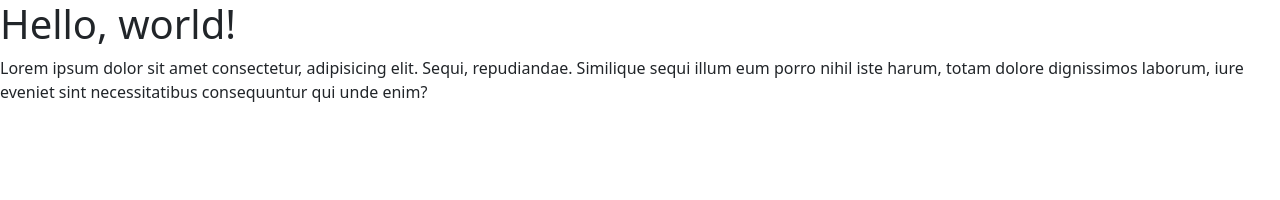
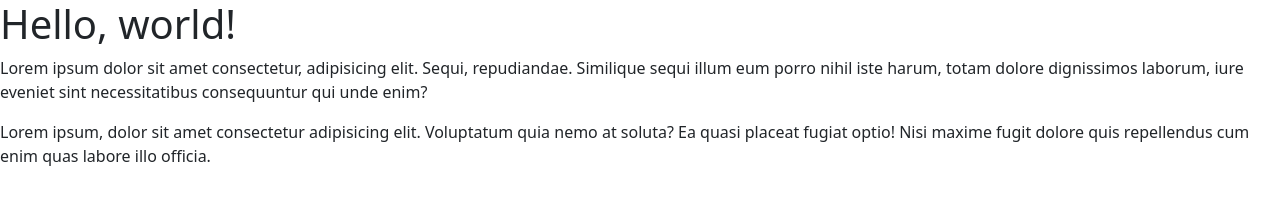
Before and after one commit to ErandyDiana/RepositorioPrueba, a plain HTML site: page index.html in a window 1280 px wide. Drawn offline with nearby package versions, Linux system fonts and the light colour scheme.

Commit message:
michael agrego un parrafo

```diff
--- a/index.html
+++ b/index.html
@@ -10,6 +10,8 @@
     <h1>Hello, world!</h1>
     <!--Sebas realizo este parrafo-->
     <p>Lorem ipsum dolor sit amet consectetur, adipisicing elit. Sequi, repudiandae. Similique sequi illum eum porro nihil iste harum, totam dolore dignissimos laborum, iure eveniet sint necessitatibus consequuntur qui unde enim?</p>
+    <!--Michael realizo este parrafo-->
+    <p>Lorem ipsum, dolor sit amet consectetur adipisicing elit. Voluptatum quia nemo at soluta? Ea quasi placeat fugiat optio! Nisi maxime fugit dolore quis repellendus cum enim quas labore illo officia.</p>
     <script src="https://cdn.jsdelivr.net/npm/bootstrap@5.3.0/dist/js/bootstrap.bundle.min.js" integrity="sha384-geWF76RCwLtnZ8qwWowPQNguL3RmwHVBC9FhGdlKrxdiJJigb/j/68SIy3Te4Bkz" crossorigin="anonymous"></script>
   </body>
 </html>
```
